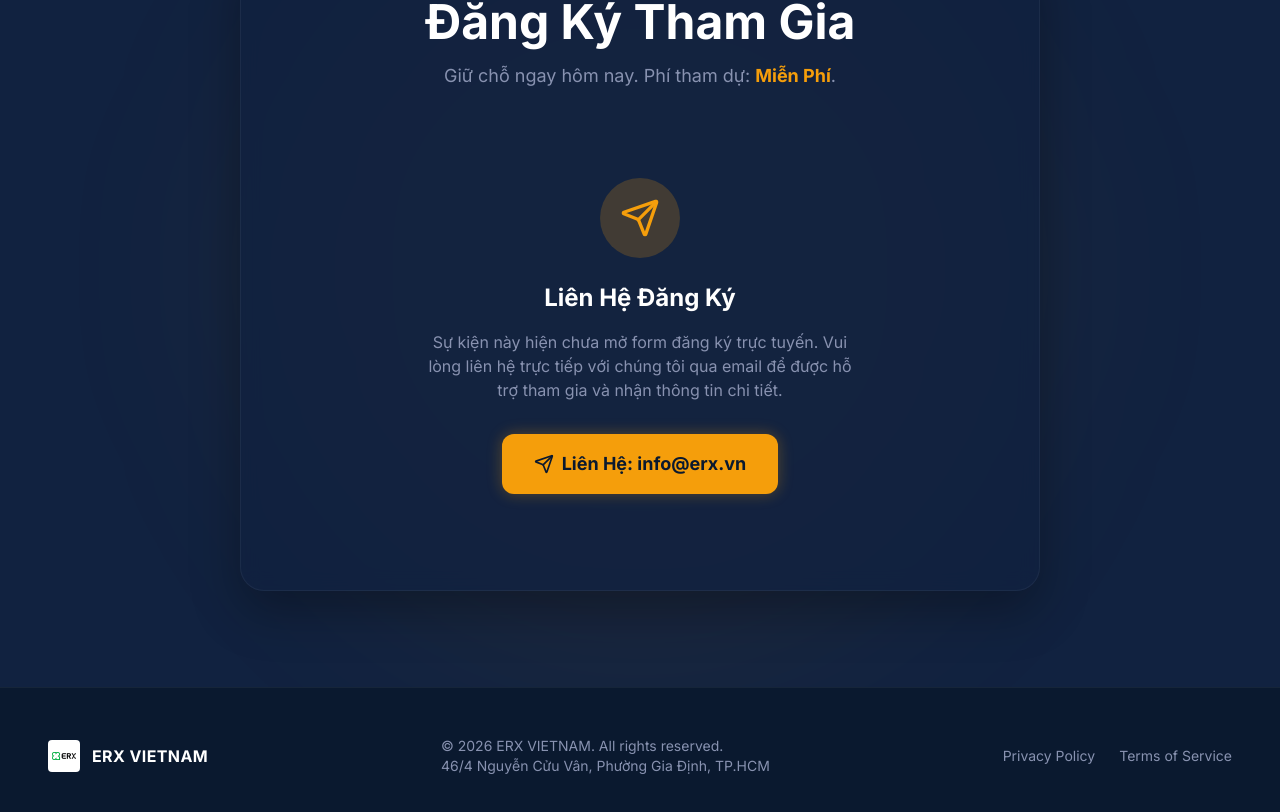
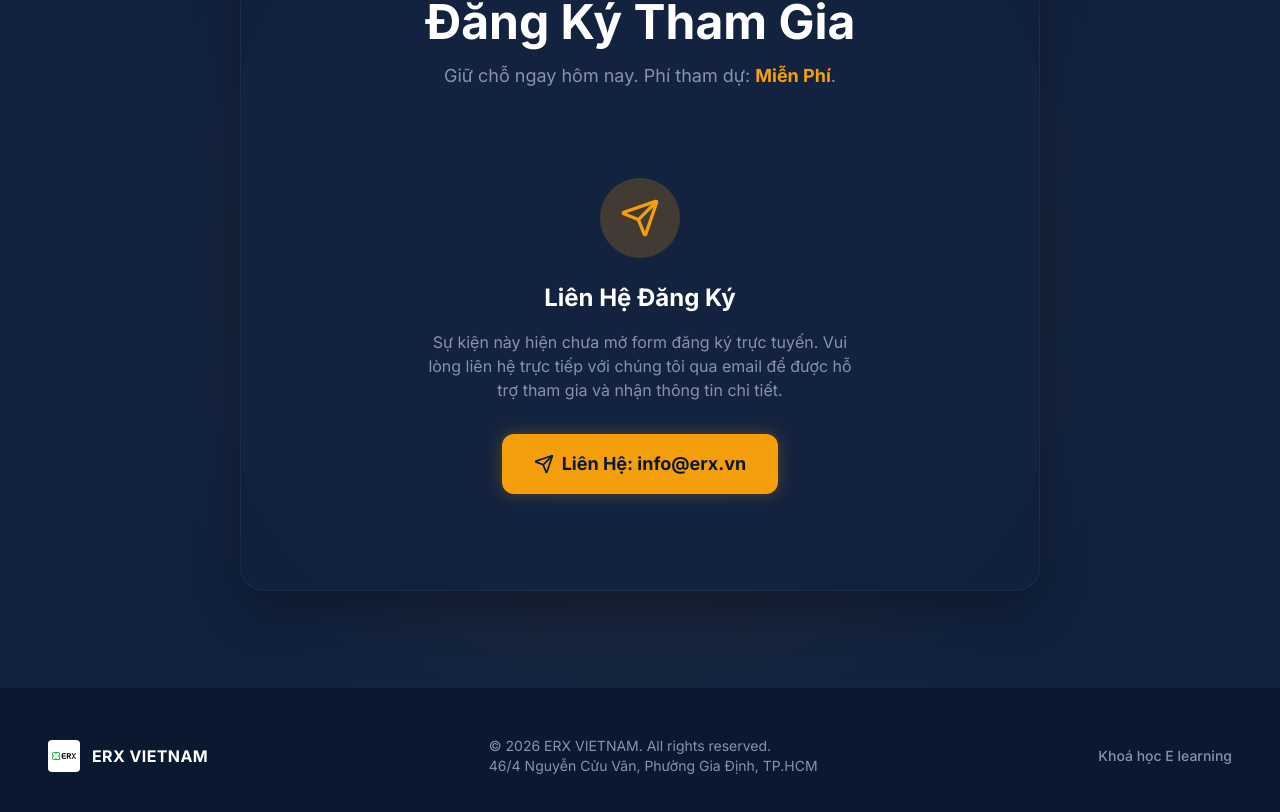
Before and after one commit to TRUNGHOANGDATA/workshop-web, a Next.js app: page / in a window 1280 px wide. Shown: the part 4025-4837 px from the top of the page. Built offline with nearby package versions, Linux system fonts and the light colour scheme; no server answers.

Commit message:
refactor: update footer with e-learning link

```diff
--- a/src/components/Footer.tsx
+++ b/src/components/Footer.tsx
@@ -17,8 +17,9 @@ export default function Footer() {
                 </p>
 
                 <div className="flex items-center gap-6">
-                    <a href="#" className="text-brand-slate hover:text-white transition-colors text-sm">Privacy Policy</a>
-                    <a href="#" className="text-brand-slate hover:text-white transition-colors text-sm">Terms of Service</a>
+                    <a href="https://khoahoc.erx.vn/" target="_blank" rel="noopener noreferrer" className="text-brand-slate hover:text-white transition-colors text-sm font-medium hover:text-brand-accent">
+                        Khoá học E learning
+                    </a>
                 </div>
             </div>
         </footer>
```
